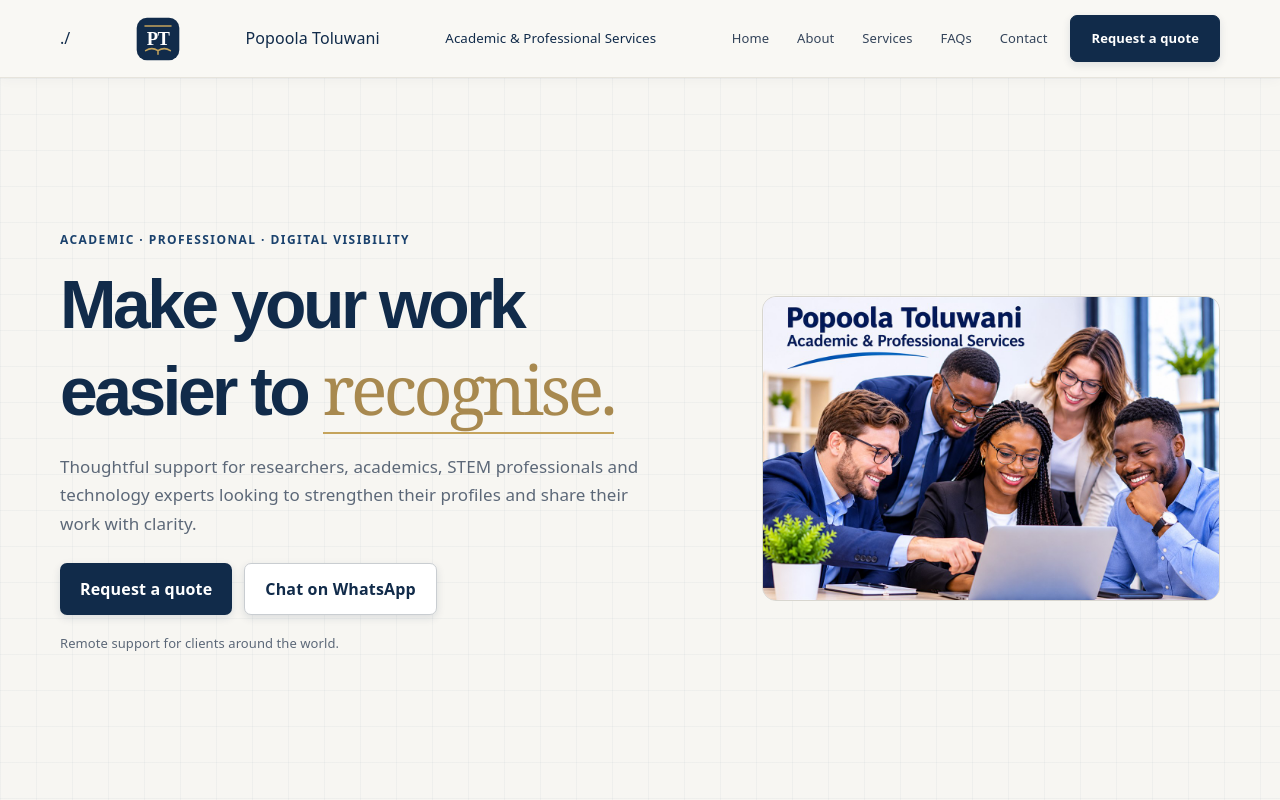
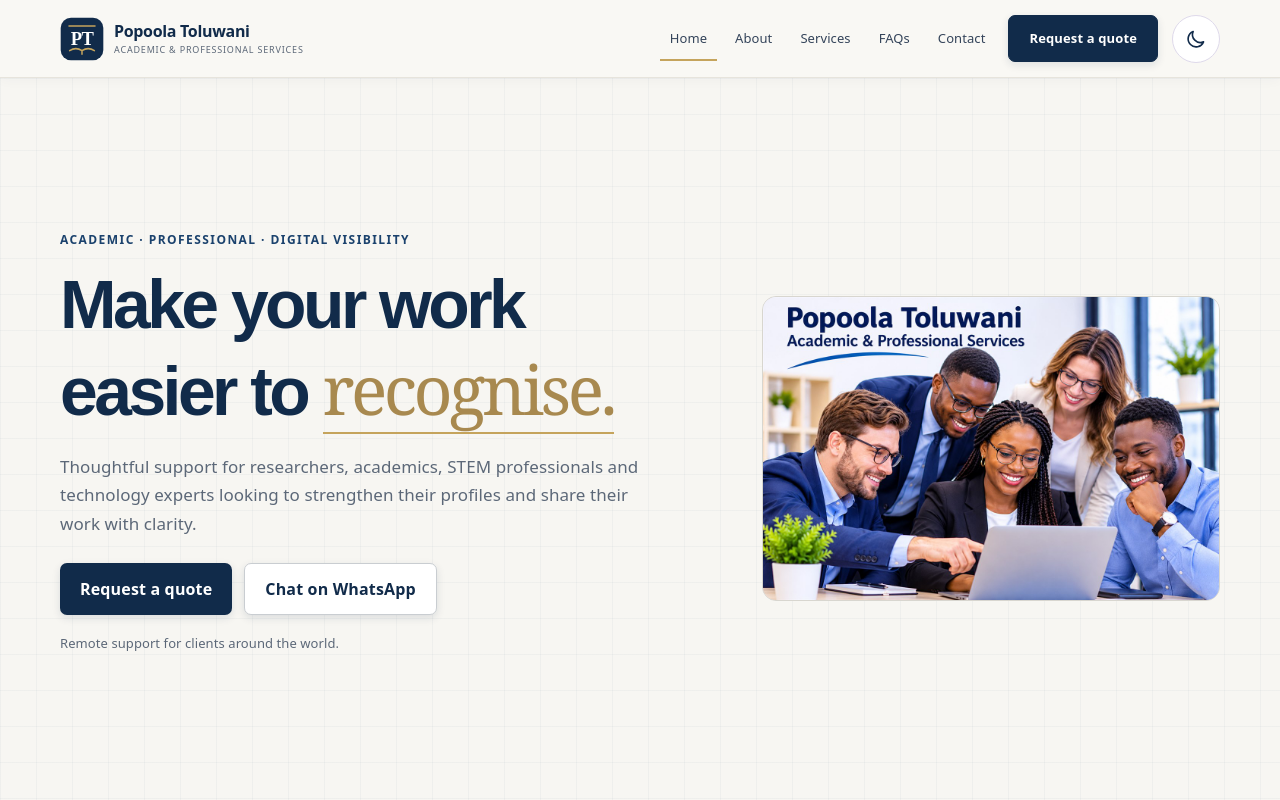
Before and after one commit to inawulot999/popoola-toluwani-site, a plain HTML site: page index.html in a window 1280 px wide. Shown: the top 800 px of the page. Drawn offline with Linux system fonts and the light colour scheme.

Commit message:
Restore header brand and place theme toggle at right

```diff
--- a/index.html
+++ b/index.html
@@ -10,7 +10,7 @@
 </head>
 <body>
 <a class="skip-link" href="#main-content">Skip to content</a>
-<header class="wrap site-header">./<img class="brand-mark" src="/assets/pt-logo.svg" alt="" width="44" height="44">Popoola Toluwani<small>Academic &amp; Professional Services</small></a><nav class="nav" aria-label="Primary"><a href="./">Home</a><a href="about/">About</a><a href="services/">Services</a><a href="faq/">FAQs</a><a href="contact/">Contact</a><a class="btn nav-cta" href="contact/">Request a quote</a></nav></header>
+<header class="wrap site-header"><a class="brand" href="./"><img class="brand-mark" src="/assets/pt-logo.svg" alt="" width="44" height="44"><span class="brand-copy"><span class="brand-name">Popoola Toluwani</span><small>Academic &amp; Professional Services</small></span></a><nav class="nav" aria-label="Primary"><a href="./">Home</a><a href="about/">About</a><a href="services/">Services</a><a href="faq/">FAQs</a><a href="contact/">Contact</a><a class="btn nav-cta" href="contact/">Request a quote</a></nav></header>
 <main id="main-content">
   <section class="hero-section"><div class="wrap hero">
     <div class="hero-copy"><div class="eyebrow">Academic · Professional · Digital visibility</div><h1>Make your work easier to <em>recognise.</em></h1><p>Thoughtful support for researchers, academics, STEM professionals and technology experts looking to strengthen their profiles and share their work with clarity.</p><div class="actions"><a class="btn" href="contact/">Request a quote</a><a class="btn secondary" href="https://wa.link/3atdof" target="_blank" rel="noopener noreferrer">Chat on WhatsApp</a></div><p class="hero-note">Remote support for clients around the world.</p></div>
--- a/site.css
+++ b/site.css
@@ -366,4 +366,10 @@ html{scroll-behavior:smooth;scroll-padding-top:110px}
 @media(max-width:760px){.hero-art.hero-photo{height:auto;min-height:0;aspect-ratio:3/2}}/* Replace the text-only initials tile with the matching accessible brand mark. */
 .brand{grid-template-columns:44px auto;column-gap:11px}
 .brand:before{content:none;display:none}
-.brand-mark{grid-column:1;grid-row:1/3;display:block;width:44px;height:44px;object-fit:contain}
+.brand-mark{grid-column:1;grid-row:1/3;display:block;width:44px;height:44px;object-fit:contain}/* Keep the logo, business name, and descriptor grouped as one brand block. */
+.brand{display:flex;align-items:center;gap:10px;grid-template-columns:none;grid-template-rows:none;white-space:nowrap}
+.brand-mark{flex:0 0 44px;width:44px;height:44px;grid-column:auto;grid-row:auto}
+.brand-copy{display:flex;flex-direction:column;align-items:flex-start;min-width:0;line-height:1.2}
+.brand-name{display:block;line-height:1.25}
+.brand-copy small{display:block;grid-column:auto;grid-row:auto;margin:4px 0 0;font-size:9px;letter-spacing:.09em;white-space:nowrap}
+@media(max-width:760px){.brand{gap:9px;white-space:normal}.brand-mark{flex-basis:42px;width:42px;height:42px}.brand-copy small{font-size:8px;letter-spacing:.05em}}
```
Also changed, not shown: about/index.html (+1 -1 lines), contact/index.html (+1 -1 lines), faq/index.html (+1 -1 lines), privacy/index.html (+1 -1 lines), services/index.html (+1 -1 lines).
